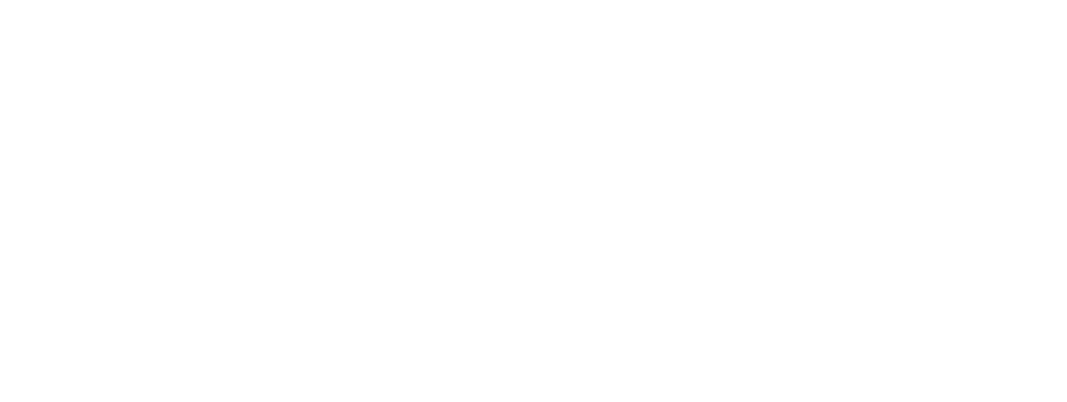
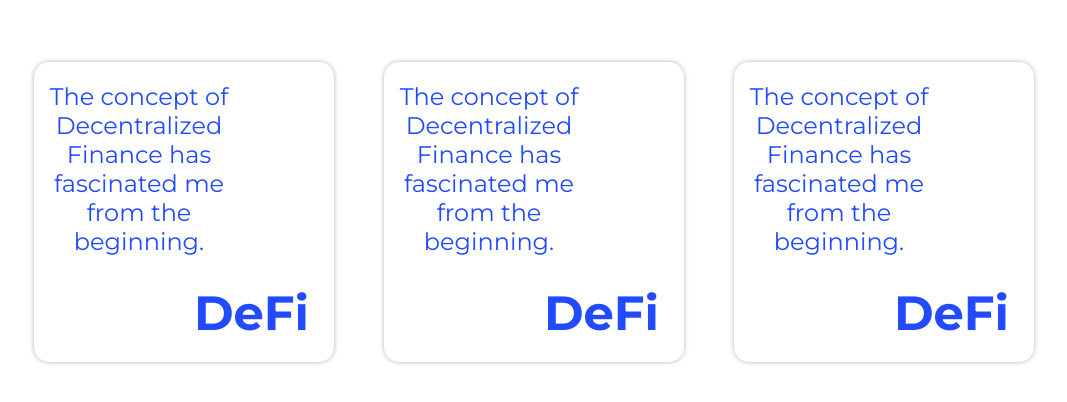
Before and after one commit to KidLiberty/Developer-Portfolio-Site, a React (Create React App) app: page / in a window 1280 px wide. Shown: the part 1238-1640 px from the top of the page, without its empty margins (106-1173 px from the left). Before the commit the page ends 1600 px from the top, so only its background shows below. Built offline with nearby package versions, Linux system fonts and the light colour scheme.

Commit message:
Home page grid

```diff
--- a/src/components/Home.js
+++ b/src/components/Home.js
@@ -17,9 +17,12 @@
       <Navbar />
       <div className='home__container'>
         <div className='home__landing-container'>
-          <div className='home__landing-header'>
-            I am a Web Developer with a focus on React.js
+          <div>
+            <div className='home__landing-header'>Hi,</div>
+            <div className='home__landing-header'>I'm Brandon</div>
+            <div className='home__landing-header'>Front End Web Developer</div>
           </div>
+
           <div
             className='react-logo-container'
             style={{ transform: `translateY(${offsetY * 0.5}px)` }}
@@ -32,17 +35,30 @@
             />
           </div>
         </div>
+
         <div className='home__cards-container'>
-          <div
-            className='home__main-content-card'
-            data-aos='fade'
-            data-aos-once='true'
-          >
-            <div className='home__main-content-card-text'>
-              The concept of Decentralized Finance has fascinated me from the
-              beginning.
+          <div className='home__cards-grid'>
+            <div className='home__main-content-card'>
+              <div className='home__main-content-card-text'>
+                The concept of Decentralized Finance has fascinated me from the
+                beginning.
+              </div>
+              <div className='home__main-content-card-title'>DeFi</div>
             </div>
-            <div className='home__main-content-card-title'>DeFi</div>
+            <div className='home__main-content-card'>
+              <div className='home__main-content-card-text'>
+                The concept of Decentralized Finance has fascinated me from the
+                beginning.
+              </div>
+              <div className='home__main-content-card-title'>DeFi</div>
+            </div>
+            <div className='home__main-content-card'>
+              <div className='home__main-content-card-text'>
+                The concept of Decentralized Finance has fascinated me from the
+                beginning.
+              </div>
+              <div className='home__main-content-card-title'>DeFi</div>
+            </div>
           </div>
         </div>
       </div>
--- a/src/css/Home.css
+++ b/src/css/Home.css
@@ -18,6 +18,13 @@
   min-width: 100vw;
 }
 
+.home__landing-header {
+  display: flex;
+  justify-content: flex-start;
+  font-weight: bold;
+  font-size: 3.5rem;
+}
+
 .home__landing-container img {
   margin-top: 20px;
   height: 50px;
@@ -28,9 +35,118 @@
   flex-direction: column;
   justify-content: center;
   align-items: center;
-  min-height: 100vh;
+  min-height: 250vh;
   min-width: 100vw;
   background-color: rgb(236, 181, 243);
   background-color: white;
   z-index: 1;
 }
+
+.home__cards-grid {
+  display: grid;
+  grid-template-rows: 1fr 1fr 1fr;
+  grid-template-columns: 1fr 1fr 1fr;
+  grid-template-areas: content content side;
+  gap: 50px;
+  padding-top: 150px;
+  padding-bottom: 150px;
+}
+
+.home__main-content-card {
+  height: 300px;
+  width: 300px;
+  /* background-image: linear-gradient(
+    180deg,
+    rgba(255, 255, 255, 0.603),
+    rgba(243, 238, 238, 0.3)
+  ); */
+  background-color: white;
+  -webkit-backdrop-filter: blur(8px);
+  backdrop-filter: blur(8px);
+  border-radius: 15px;
+  box-shadow: 0 0 5px 0 hsl(0, 0%, 70%);
+  opacity: 1;
+}
+
+.home__main-content-card-text {
+  display: flex;
+  justify-content: flex-start;
+  align-items: flex-start;
+  height: 50%;
+  width: 65%;
+  padding-top: 20px;
+  padding-left: 15px;
+  color: #224aff;
+  font-size: 1.5rem;
+  border-radius: 20px;
+}
+
+.home__main-content-card-title {
+  display: flex;
+  justify-content: flex-end;
+  align-items: flex-end;
+  height: 50%;
+  width: 100%;
+  color: #224aff;
+  font-size: 3rem;
+  font-weight: bolder;
+  padding-bottom: 20px;
+  padding-right: 25px;
+}
+
+@media (max-width: 1050px) and (min-width: 700px) {
+  .home__cards-grid {
+    display: grid;
+    grid-template-rows: 1fr 1fr;
+    grid-template-columns: 1fr 1fr;
+    gap: 60px;
+    padding-top: 150px;
+    padding-bottom: 150px;
+  }
+}
+
+@media (max-width: 900px) and (min-width: 700px) {
+  .home__landing-header {
+    font-size: 3rem;
+  }
+
+  .home__cards-grid {
+    display: grid;
+    grid-template-rows: 1fr 1fr;
+    grid-template-columns: 1fr 1fr;
+    gap: 60px;
+    padding-top: 150px;
+    padding-bottom: 150px;
+  }
+}
+
+@media (max-width: 700px) and (min-width: 400px) {
+  .home__landing-header {
+    font-size: 2rem;
+  }
+
+  .home__cards-grid {
+    display: grid;
+    grid-template-rows: 1fr;
+    grid-template-columns: 1fr;
+    gap: 100px;
+    padding-top: 150px;
+    padding-bottom: 150px;
+  }
+
+  .home__main-content-card {
+    height: 350px;
+    width: 350px;
+    /* background-image: linear-gradient(
+      180deg,
+      rgba(255, 255, 255, 0.603),
+      rgba(243, 238, 238, 0.3)
+    ); */
+    background-color: white;
+    -webkit-backdrop-filter: blur(8px);
+    backdrop-filter: blur(8px);
+    border-radius: 15px;
+    box-shadow: 0 0 5px 0 hsl(0, 0%, 70%);
+    opacity: 1;
+  }
+}
```
